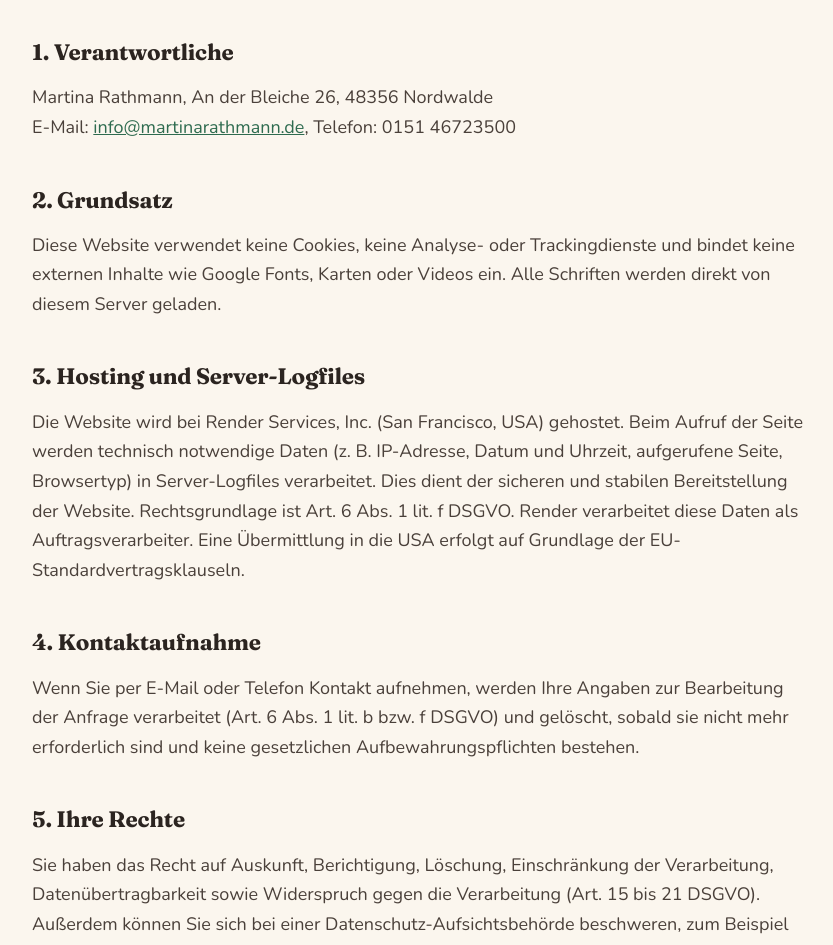
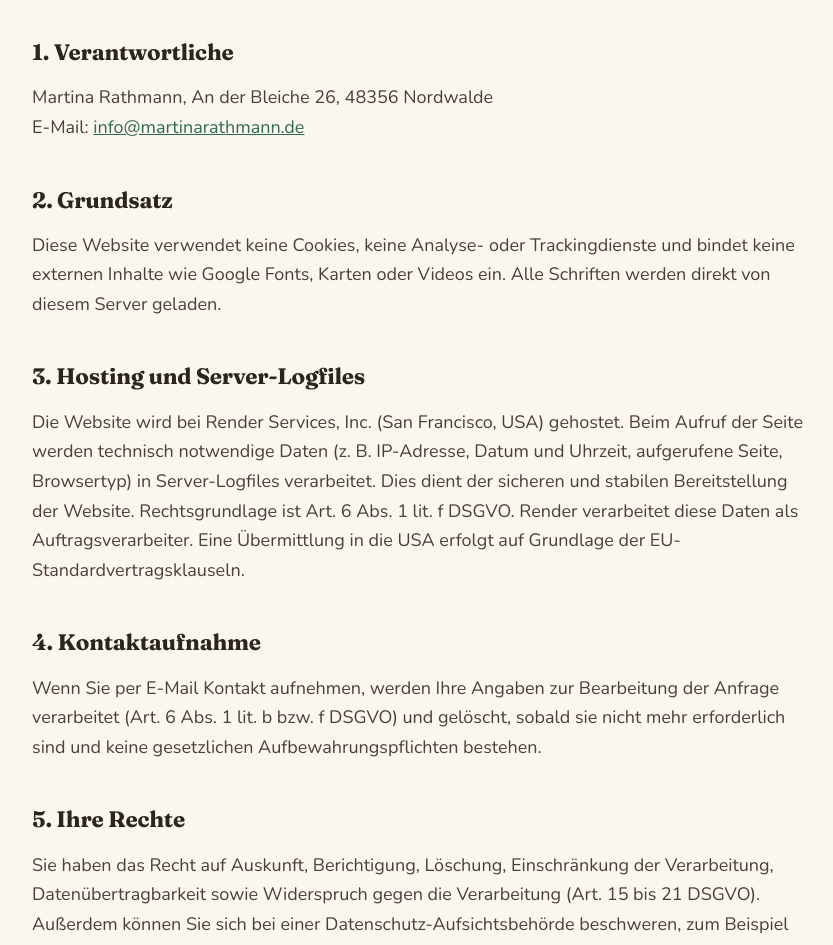
Before and after one commit to moritzrathmann/martinarathmann-de, a plain HTML site: page martinarathmann-de/martinarathmann-de/datenschutz.html in a window 1280 px wide. Shown: the part 234-1179 px from the top of the page, without its empty margins (218-1051 px from the left). Drawn offline with Linux system fonts and the light colour scheme.

Commit message:
Update datenschutz.html

```diff
--- a/martinarathmann-de/martinarathmann-de/datenschutz.html
+++ b/martinarathmann-de/martinarathmann-de/datenschutz.html
@@ -33,13 +33,13 @@
   <p class="eyebrow">Rechtliches</p>
   <h1>Datenschutzerklärung</h1>
   <h2>1. Verantwortliche</h2>
-  <p>Martina Rathmann, An der Bleiche 26, 48356 Nordwalde<br>E-Mail: <a href="mailto:info@martinarathmann.de">info@martinarathmann.de</a>, Telefon: 0151 46723500</p>
+  <p>Martina Rathmann, An der Bleiche 26, 48356 Nordwalde<br>E-Mail: <a href="mailto:info@martinarathmann.de">info@martinarathmann.de</a></p>
   <h2>2. Grundsatz</h2>
   <p>Diese Website verwendet keine Cookies, keine Analyse- oder Trackingdienste und bindet keine externen Inhalte wie Google Fonts, Karten oder Videos ein. Alle Schriften werden direkt von diesem Server geladen.</p>
   <h2>3. Hosting und Server-Logfiles</h2>
   <p>Die Website wird bei Render Services, Inc. (San Francisco, USA) gehostet. Beim Aufruf der Seite werden technisch notwendige Daten (z. B. IP-Adresse, Datum und Uhrzeit, aufgerufene Seite, Browsertyp) in Server-Logfiles verarbeitet. Dies dient der sicheren und stabilen Bereitstellung der Website. Rechtsgrundlage ist Art. 6 Abs. 1 lit. f DSGVO. Render verarbeitet diese Daten als Auftragsverarbeiter. Eine Übermittlung in die USA erfolgt auf Grundlage der EU-Standardvertragsklauseln.</p>
   <h2>4. Kontaktaufnahme</h2>
-  <p>Wenn Sie per E-Mail oder Telefon Kontakt aufnehmen, werden Ihre Angaben zur Bearbeitung der Anfrage verarbeitet (Art. 6 Abs. 1 lit. b bzw. f DSGVO) und gelöscht, sobald sie nicht mehr erforderlich sind und keine gesetzlichen Aufbewahrungspflichten bestehen.</p>
+  <p>Wenn Sie per E-Mail Kontakt aufnehmen, werden Ihre Angaben zur Bearbeitung der Anfrage verarbeitet (Art. 6 Abs. 1 lit. b bzw. f DSGVO) und gelöscht, sobald sie nicht mehr erforderlich sind und keine gesetzlichen Aufbewahrungspflichten bestehen.</p>
   <h2>5. Ihre Rechte</h2>
   <p>Sie haben das Recht auf Auskunft, Berichtigung, Löschung, Einschränkung der Verarbeitung, Datenübertragbarkeit sowie Widerspruch gegen die Verarbeitung (Art. 15 bis 21 DSGVO). Außerdem können Sie sich bei einer Datenschutz-Aufsichtsbehörde beschweren, zum Beispiel bei der Landesbeauftragten für Datenschutz und Informationsfreiheit Nordrhein-Westfalen.</p>
 </main>
```
